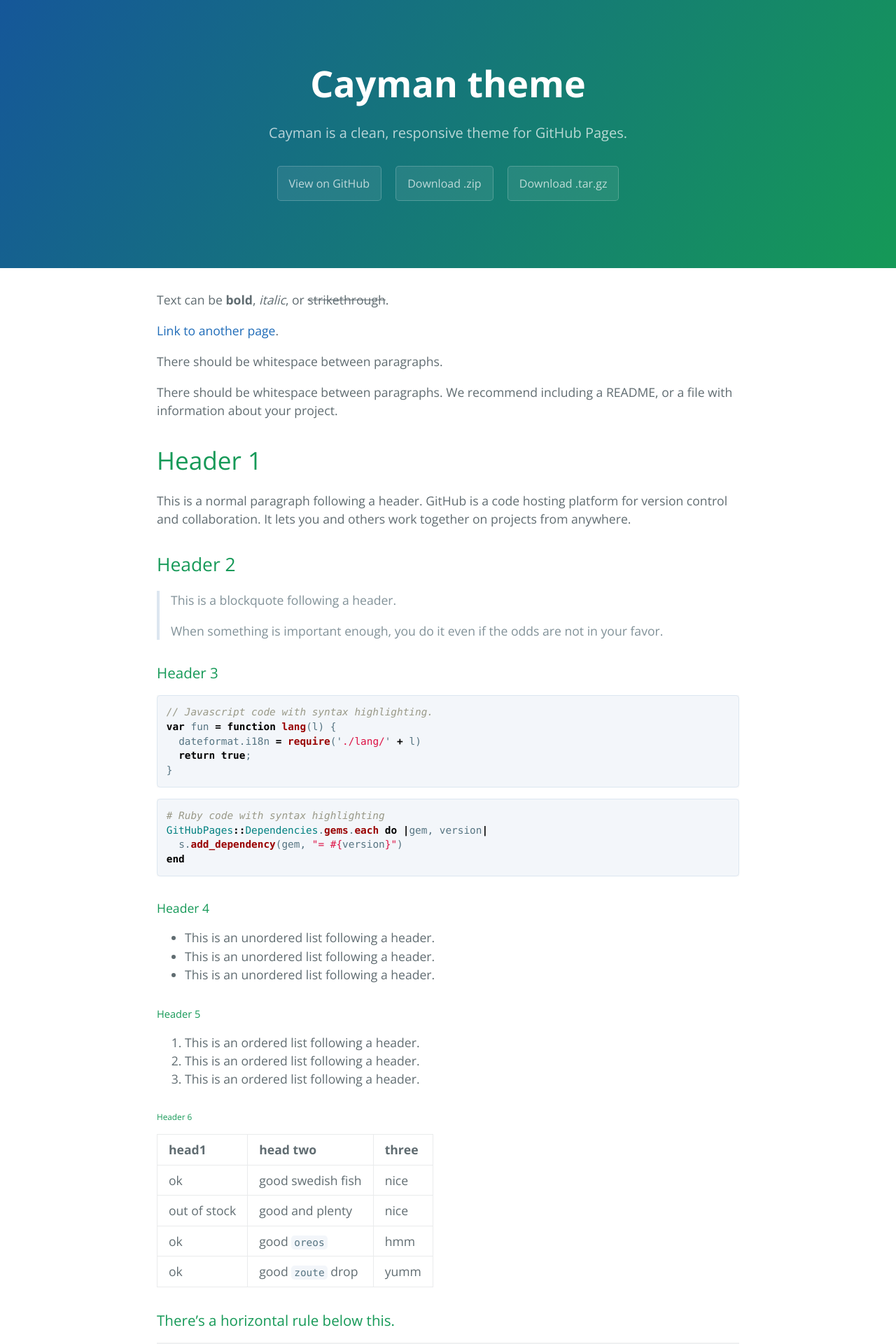
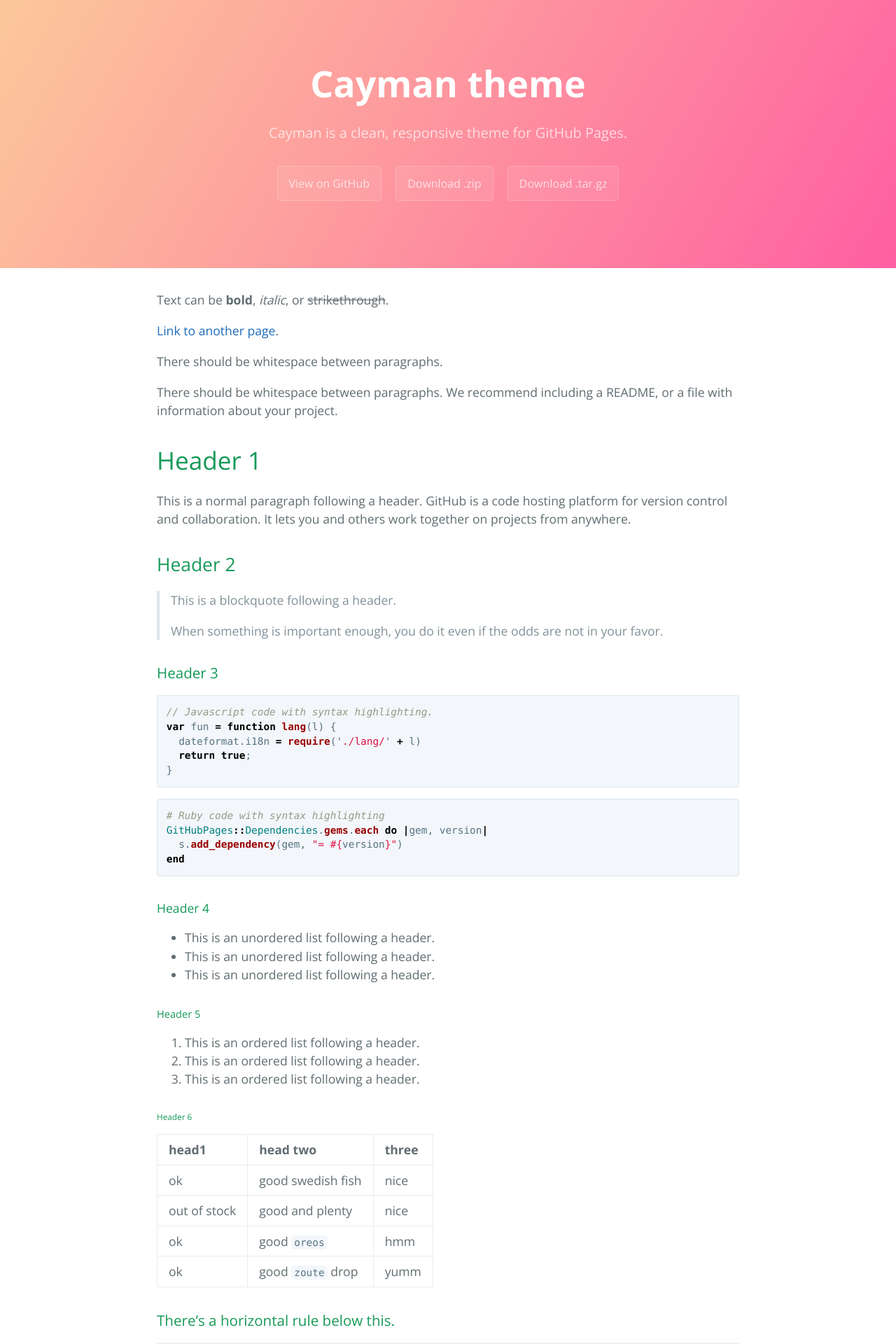
Before and after one commit to oncepanda/TWICE_STREAMING, a Jekyll site: the page built from index.md, in a window 1280 px wide. Shown: the top 1920 px of the page at 70% size. Built offline with Jekyll 4.4.1, drawn with Linux system fonts in a browser that asks for light colours.

Commit message:
Update jekyll-theme-cayman.scss

```diff
--- a/_sass/jekyll-theme-cayman.scss
+++ b/_sass/jekyll-theme-cayman.scss
@@ -109,7 +109,7 @@
   color: $header-heading-color;
   text-align: center;
   background-color: $header-bg-color;
-  background-image: linear-gradient(120deg, $header-bg-color-secondary, $header-bg-color);
+  background-image: linear-gradient(120deg, #FCC89B, #FF5FA2);
 
   @include large {
     padding: 5rem 6rem;
```
